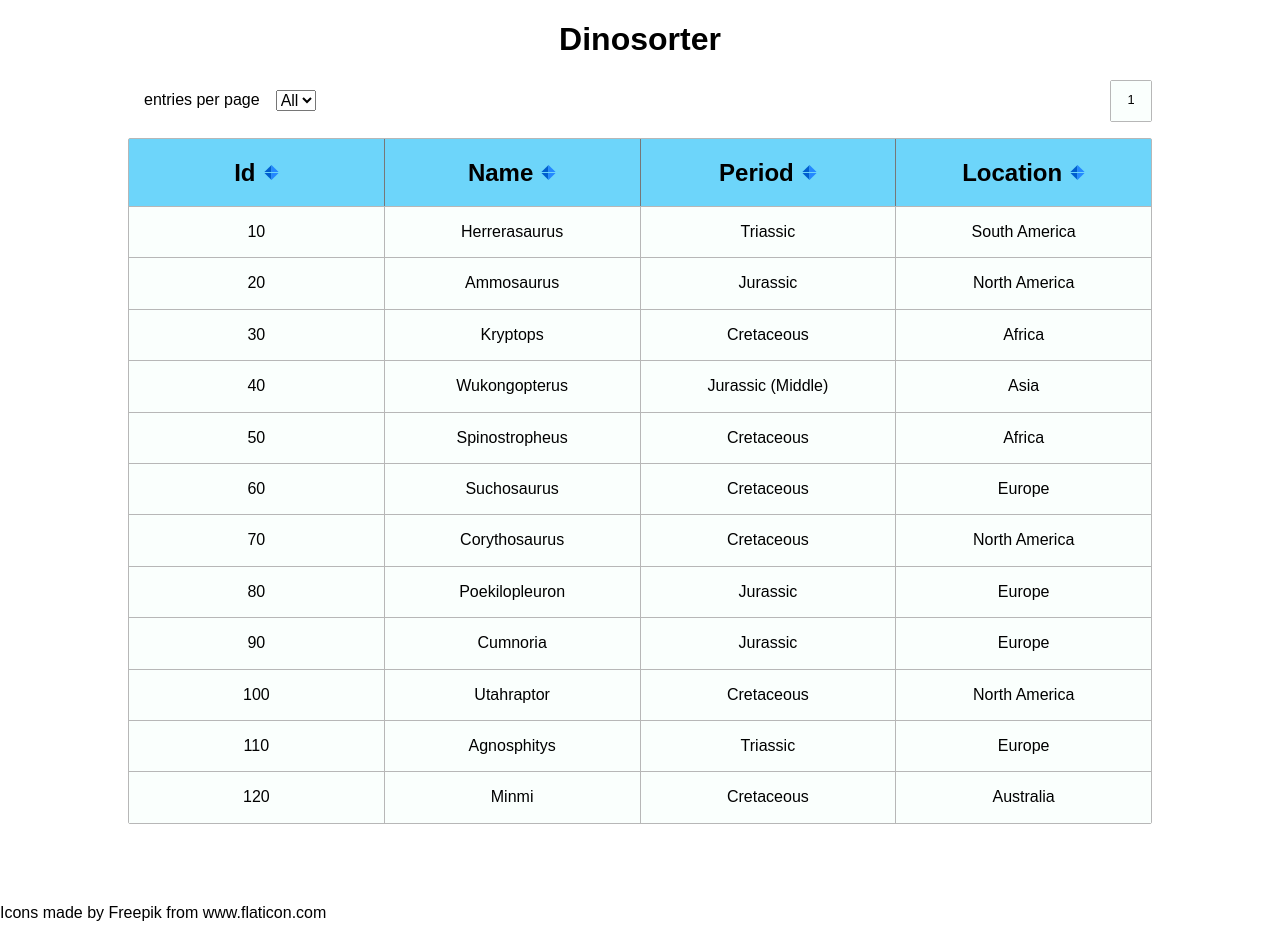
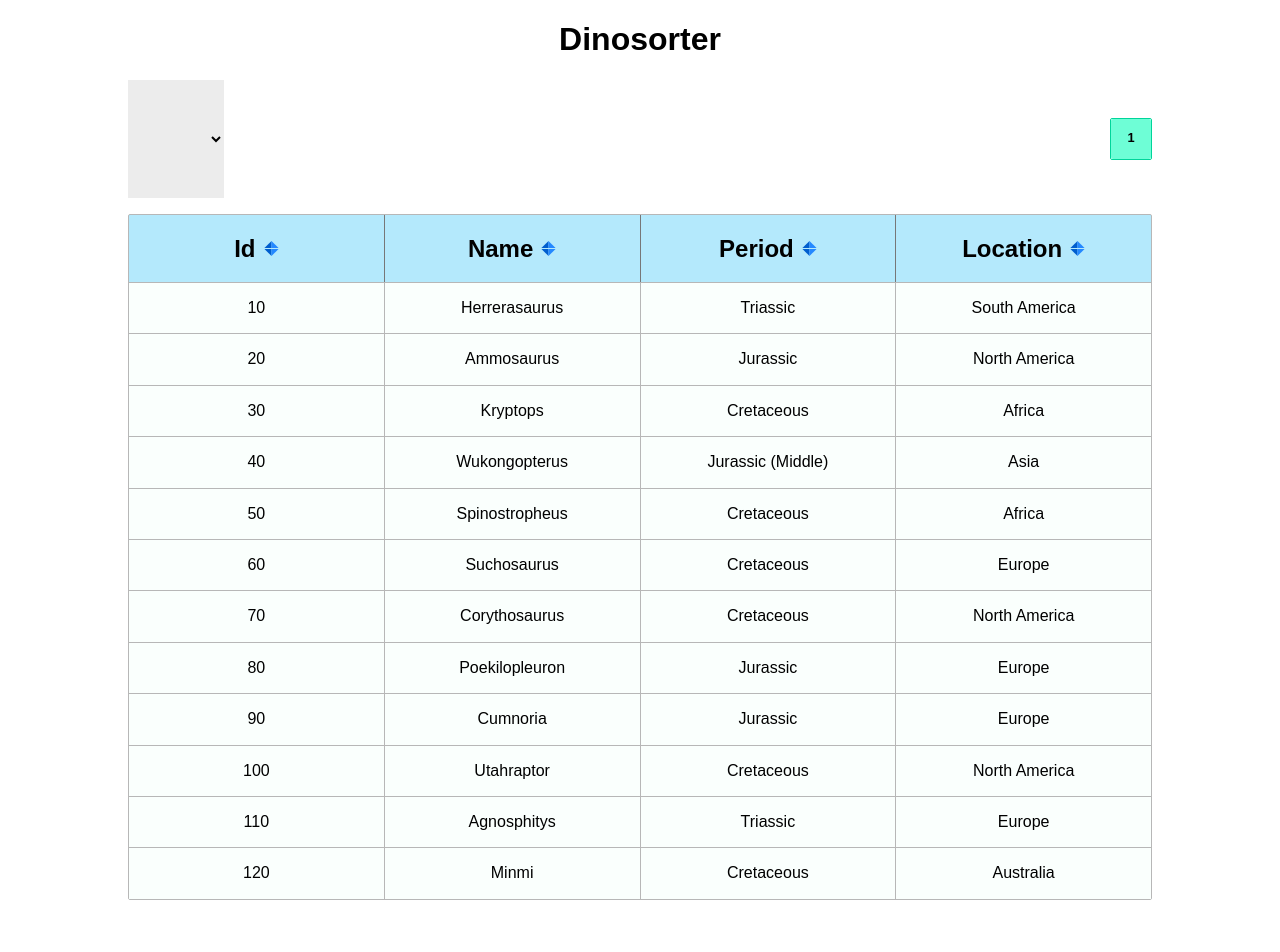
Before and after one commit to brenderbee/table-practice, a React (Create React App) app: page / in a window 1280 px wide. Shown: the top 952 px of the page. Built offline with nearby package versions, Linux system fonts and the light colour scheme.

Commit message:
Addtional minor styling.

```diff
--- a/src/App.css
+++ b/src/App.css
@@ -1,3 +1,4 @@
-.App {
-
+.credits {
+  font-size: 0.8rem;
+  text-align: center;
 }
--- a/src/App.js
+++ b/src/App.js
@@ -9,7 +9,7 @@ class App extends Component {
       <div className="App">
         <Header />
         <Table />
-        <p>Icons made by Freepik from www.flaticon.com</p>
+        <p className="credits">Icons made by Freepik from www.flaticon.com</p>
       </div>
     );
   }
--- a/src/assets/css/EntriesNav.css
+++ b/src/assets/css/EntriesNav.css
@@ -1,6 +1,6 @@
 .entries-nav {
   align-items: center;
-  border: 1px solid #b7b7b7;
+  border: 1px solid #00D59A;
   border-radius: 2px;
   display: flex;
   justify-content: flex-start;
--- a/src/assets/css/EntriesPerPage.css
+++ b/src/assets/css/EntriesPerPage.css
@@ -4,6 +4,11 @@
   justify-content: flex-start;
 }
 
-.entries-per-page p {
-  margin: 0 1rem;
+.entries-per-page select {
+  background: #ececec;
+  border: none;
+  font-size: 18px;
+  width: 5rem;
+  height: 100%;
+  padding: 3rem;
 }
--- a/src/assets/css/NavNumber.css
+++ b/src/assets/css/NavNumber.css
@@ -1,7 +1,7 @@
 .nav-number {
   align-items: center;
   background: #fafffd;
-  border-right: 1px solid #b7b7b7;
+  border-right: 1px solid #00D59A;
   display: flex;
   font-size: 0.8rem;
   height: 2.5rem;
@@ -18,6 +18,8 @@
   cursor: pointer;
 }
 
-.nav-number-current {
+.nav-number.current {
   background-color: rgba(110, 254, 214, 1);
+  font-weight: bold;
+  border-radius: 2px;
 }
--- a/src/assets/css/TableHeader.css
+++ b/src/assets/css/TableHeader.css
@@ -1,6 +1,6 @@
 .table-header {
   align-items: center;
-  background-color: #6DD5FA;
+  background-color: #6dd5fa82;
   border-bottom: 1px solid #b7b7b7;
   font-size: 1rem;
   display: flex;
--- a/src/components/EntriesPerPage.js
+++ b/src/components/EntriesPerPage.js
@@ -10,7 +10,6 @@ function EntriesPerPage(props) {
 
   return (
     <div className="entries-per-page">
-      <p>entries per page</p>
       <select onChange={handleSendEntries}>
         <option value="1">All</option>
         <option value="5">5</option>
--- a/src/components/NavNumber.js
+++ b/src/components/NavNumber.js
@@ -8,9 +8,16 @@ function NavNumber(props) {
     props.onChangeCurrentPage(parseInt(number, 10))
   }
 
+  function renderNumber(activePage, thisPage) {
+    if (activePage === thisPage) {
+      return 'nav-number current';
+    }
+    return 'nav-number';
+  }
+
   return (
     <div
-      className="nav-number"
+      className={renderNumber(props.currentPage, props.singlePage)}
       onClick={() => handleSendNewPage(props.singlePage)}
     >
       {props.singlePage}
```
